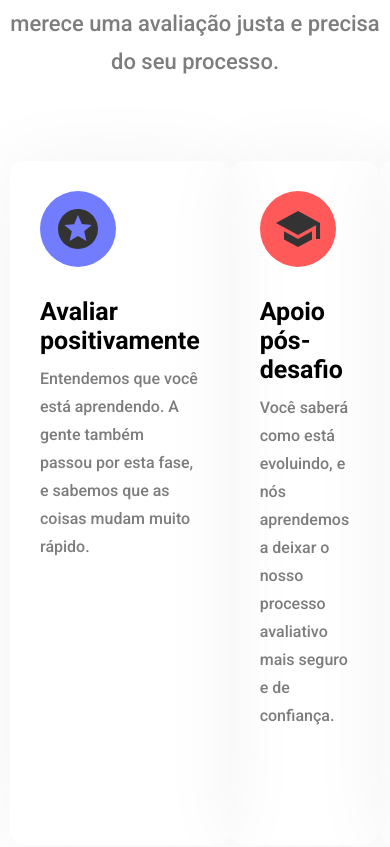
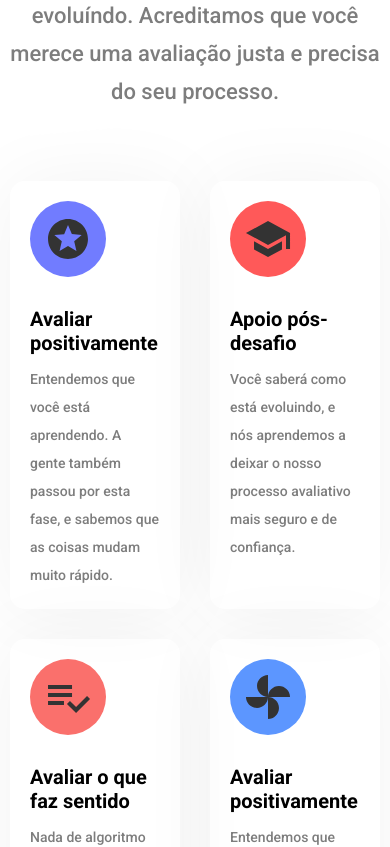
Before and after one commit to alexmuniz96/Tech-People, a React (Create React App) app: page / in a window 390 px wide. Shown: the part 1565-2412 px from the top of the page. Built offline with nearby package versions, Linux system fonts and the light colour scheme.

Commit message:
section features responsive

```diff
--- a/src/style/global.scss
+++ b/src/style/global.scss
@@ -117,10 +117,10 @@ main{
       z-index: -2;
 
       div.featuresTitle{
+      padding: 6rem 0 1rem 0;
       transform: skewY(5deg);
 
           h2{
-            padding-top: 30px;
             font-size: 3.7rem ;
             line-height: 5.4rem;
           }
@@ -233,9 +233,6 @@ main{
 @media(max-width: 768px){
   main{
 
-    header{
-      background: initial;
-    }
     max-width: 560px;
     padding: 0 10px;
     margin-inline: auto;
@@ -253,5 +250,26 @@ main{
       }
     }
 
+    section.features{
+
+      div.cardContainer{
+        margin: 60px 0 50px 0;
+        grid-template-columns: repeat(2, 1fr);
+        gap: 30px;
+
+        div.card{
+          margin: 0;
+          padding: 20px;
+
+          h3{
+            font-size: 2rem;
+          }
+          p{
+            font-size: 1.4rem;
+          }
+        }
+      }
+    }
+
   }
 }
```
